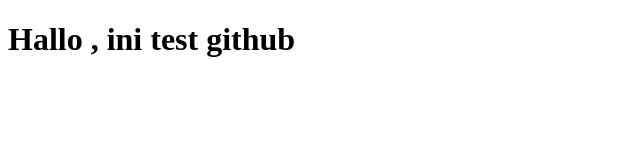
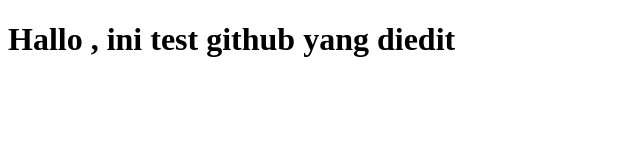
Before and after one commit to fernandopatrick520/testing, a plain HTML site: page index.html in a window 1280 px wide. Shown: the whole page, without its empty margins (0-640 px from the left). Drawn offline with Linux system fonts and the light colour scheme.

Commit message:
Update index.html
update line 9

```diff
--- a/index.html
+++ b/index.html
@@ -6,6 +6,6 @@
     <title>Document</title>
 </head>
 <body>
-    <h1>Hallo , ini test github</h1>
+    <h1>Hallo , ini test github yang diedit</h1>
 </body>
 </html>
```
